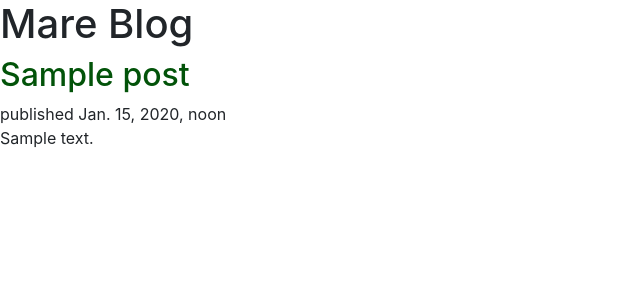
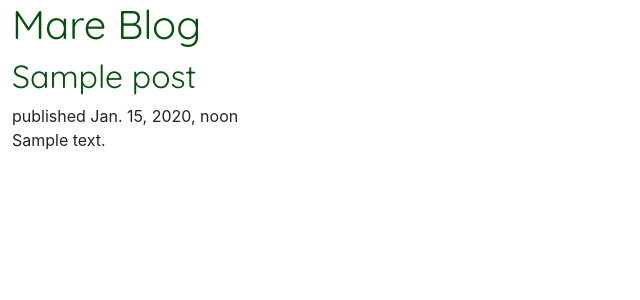
Before and after one commit to lassagoss420/my-first-blog, a Django app: page / in a window 1280 px wide. Shown: the top 300 px of the page, without its empty margins (0-640 px from the left). Run offline with Django 3.2, Linux system fonts and the light colour scheme; tables that the repository leaves empty hold one stand-in row (values such as "Sample post").

Commit message:
fonts again

```diff
--- a/blog/static/css/blog.css
+++ b/blog/static/css/blog.css
@@ -1,3 +1,8 @@
 h1 a, h2 a {
     color:rgb(2, 83, 9);
+    font-family: 'Quicksand';
 }
+
+body {
+    padding-left: 12px;
+}
--- a/blog/templates/blog/post_list.html
+++ b/blog/templates/blog/post_list.html
@@ -6,12 +6,14 @@
 <title> Blogul Meu </title>
 <link rel="stylesheet" href="https://cdn.jsdelivr.net/npm/bootstrap@4.5.3/dist/css/bootstrap.min.css" integrity="sha384-TX8t27EcRE3e/ihU7zmQxVncDAy5uIKz4rEkgIXeMed4M0jlfIDPvg6uqKI2xXr2" crossorigin="anonymous">
 <link rel="stylesheet" href="{% static 'css/blog.css' %}">
+<link rel="preconnect" href="https://fonts.gstatic.com">
+<link href="https://fonts.googleapis.com/css2?family=Quicksand&display=swap" rel="stylesheet">
 </head>
 
 <body>
 
     <header>
-        <h1> Mare Blog </h1>
+        <h1><a href=""> Mare Blog </a></h1>
     </header>
 
 
```
